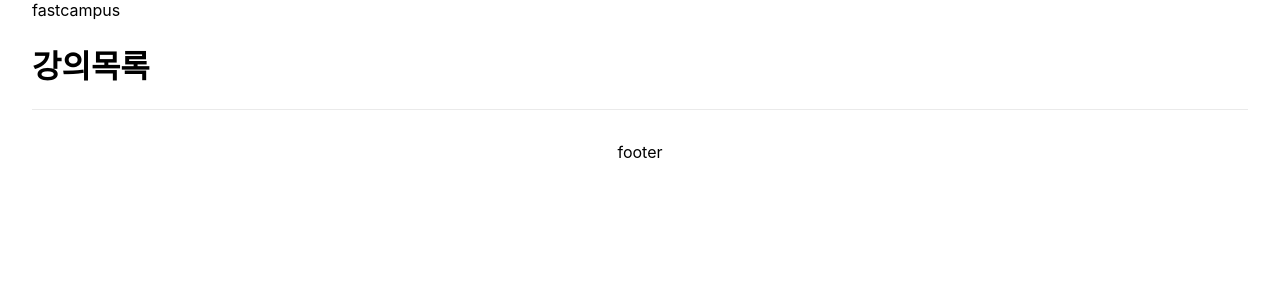
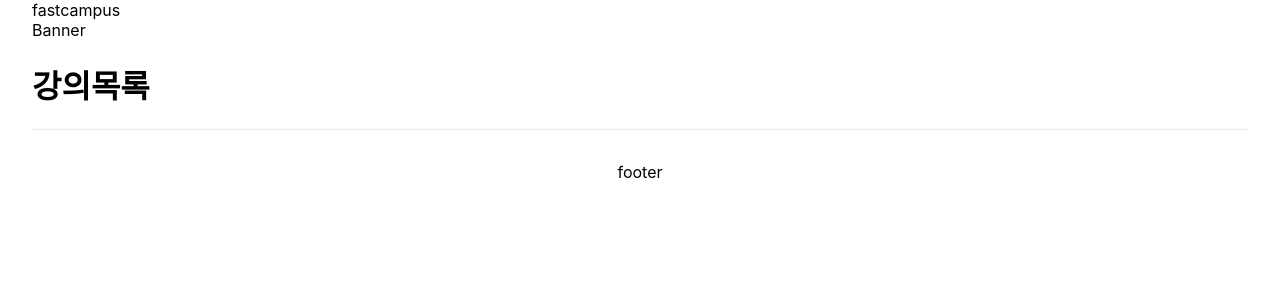
Before and after one commit to productuidev/next-js, a Next.js app: page /detail in a window 1280 px wide. Shown: the top 300 px of the page. Built offline with nearby package versions, Linux system fonts and the light colour scheme.

Commit message:
run testing code

```diff
--- a/pages/detail.tsx
+++ b/pages/detail.tsx
@@ -1,27 +1,20 @@
 import type { NextPage } from 'next'
-import Head from 'next/head'
+// import Head from 'next/head'
 import styles from '../styles/Home.module.css'
+import Header from '../components/Header'
+import Menu from '../components/Menu'
+import Banner from '../components/Banner'
+import LectureList from '../components/LectureList'
+import Footer from '../components/Footer'
 
 const Detail: NextPage = () => {
   return (
     <div className={styles.container}>
-      <Head>
-        <title>Fastcampus</title>
-        <meta name="description" content="Next.js 활용한 Fastcampus Site 구현" />
-        <link rel="icon" href="/favicon.ico" />
-      </Head>
-
-      <nav aria-label="fastcampus">fastcampus</nav>
-
-      <div role="banner"></div>
-
-      <div title="lectureList">
-        <h1>강의목록</h1>
-      </div>
-
-      <footer className={styles.footer}>
-        footer
-      </footer>
+      <Header />
+      <Menu />
+      <Banner />
+      <LectureList />
+      <Footer />
     </div>
   )
 }
--- a/pages/index.tsx
+++ b/pages/index.tsx
@@ -1,5 +1,5 @@
 import type { NextPage } from 'next'
-import Head from 'next/head'
+// import Head from 'next/head'
 import styles from '../styles/Home.module.css'
 import Header from '../components/Header'
 import Menu from '../components/Menu'
```
Also changed, not shown: 2 other files (tests, documents, lock files or other folders).
